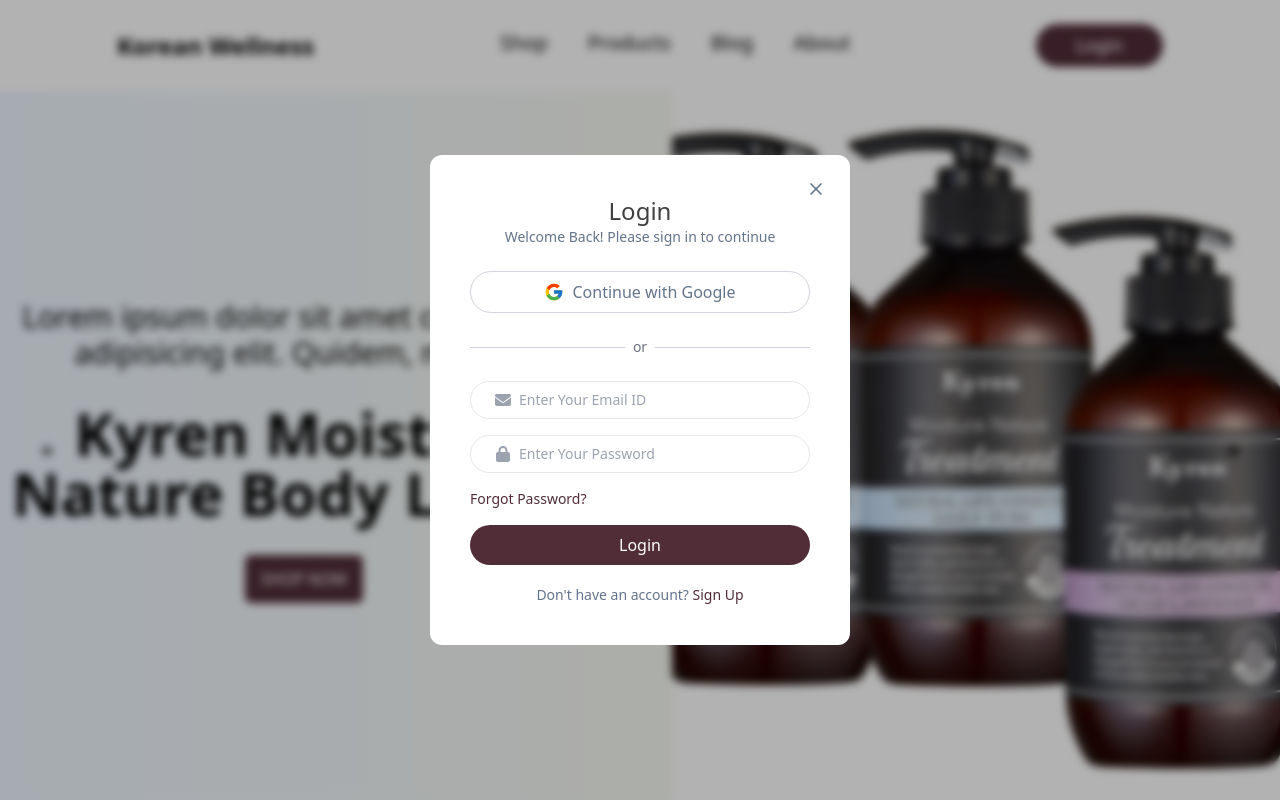
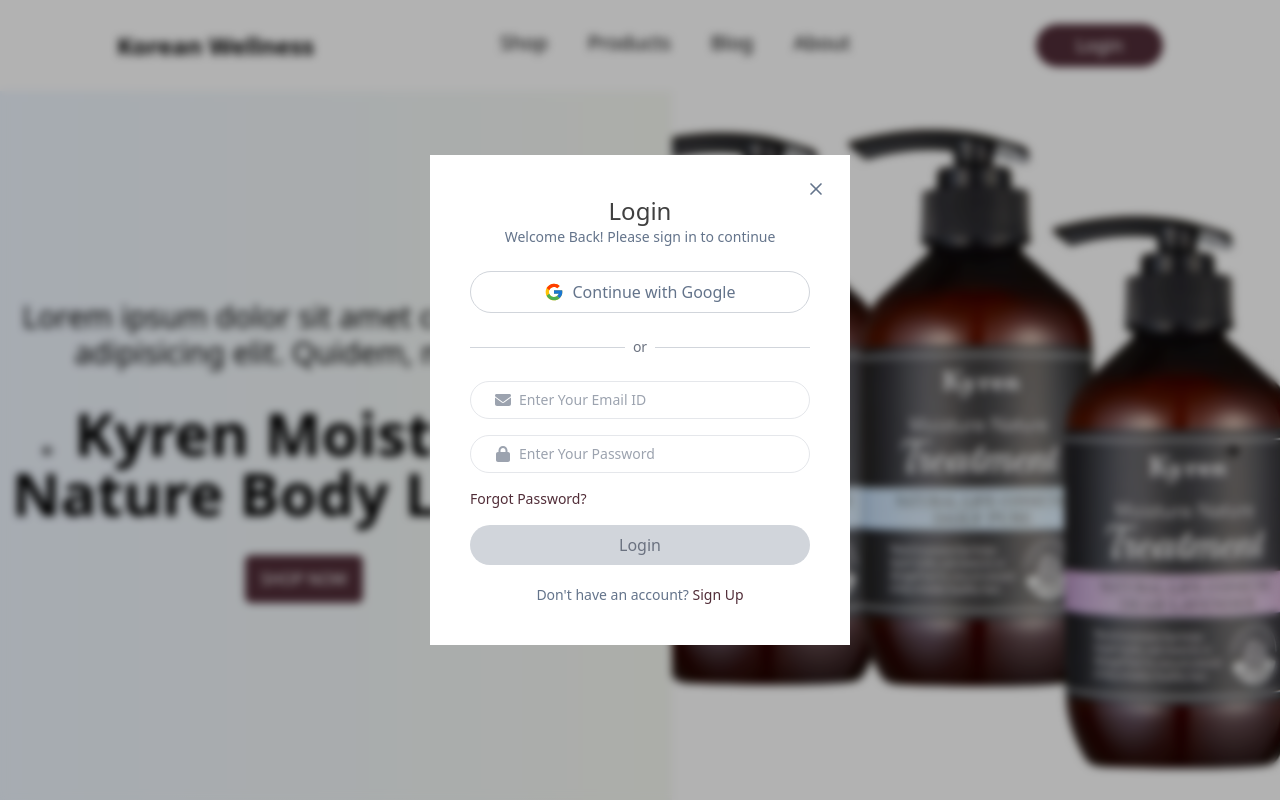
Before and after one commit to kaustuv123/Korean-Wellness, a Next.js app: page / in a window 1280 px wide. Both pictures are taken after a click on the button "Login". Shown: the top 800 px of the page. Built offline with nearby package versions, Linux system fonts and the light colour scheme.

Commit message:
SignUp Validation Done

```diff
--- a/components/LoginPage.tsx
+++ b/components/LoginPage.tsx
@@ -11,6 +11,18 @@
 
 const LoginPage = ({ onClose }: LoginPageProps) => {
   const [state, setState] = useState<"Login" | "Sign Up">("Login");
+  const [formData, setFormData] = useState({
+    firstName: '',
+    lastName: '',
+    phone: '',
+    email: '',
+    password: '',
+    confirmPassword: ''
+  });
+  const [errors, setErrors] = useState({
+    phone: '',
+    password: ''
+  });
 
   useEffect(() => {
     document.body.style.overflow = "hidden";
@@ -23,13 +35,32 @@
     console.log("Google login clicked");
   };
 
+  const isFormValid = () => {
+    if (state === "Login") {
+      return formData.email.trim() !== '' && formData.password.trim() !== '';
+    } else {
+      return (
+        formData.firstName.trim() !== '' &&
+        formData.lastName.trim() !== '' &&
+        formData.phone.trim() !== '' &&
+        formData.email.trim() !== '' &&
+        formData.password.trim() !== '' &&
+        formData.confirmPassword.trim() !== '' &&
+        errors.phone === '' &&
+        errors.password === ''
+      );
+    }
+  };
+
   return (
     <div className="fixed top-0 left-0 right-0 bottom-0 z-[100] backdrop-blur-sm bg-black/30 flex justify-center items-center p-4">
-      <form className="relative bg-white p-6 sm:p-10 rounded-xl text-slate-500 w-full max-w-[420px] max-h-[90vh] overflow-y-auto">
+      <form className="relative bg-white p-6 sm:p-10 text-slate-500 w-full max-w-[420px] max-h-[90vh] overflow-y-auto">
         <h1 className="text-center text-xl sm:text-2xl text-neutral-700 font-medium">
           {state}
         </h1>
-        <p className="text-sm text-center mb-6">Welcome Back! Please sign in to continue</p>
+        <p className="text-sm text-center mb-6">
+          {state === "Login" ? "Welcome Back! Please sign in to continue" : "Create an account to get started"}
+        </p>
 
         <button
           type="button"
@@ -55,6 +86,8 @@
                   className="outline-none text-sm w-full"
                   type="text"
                   placeholder="First Name"
+                  value={formData.firstName}
+                  onChange={(e) => setFormData({ ...formData, firstName: e.target.value })}
                   required
                 />
               </div>
@@ -64,23 +97,36 @@
                   className="outline-none text-sm w-full"
                   type="text"
                   placeholder="Last Name"
+                  value={formData.lastName}
+                  onChange={(e) => setFormData({ ...formData, lastName: e.target.value })}
                   required
                 />
               </div>
             </div>
 
-            <div className="border px-4 sm:px-6 py-2 flex items-center gap-2 rounded-full mb-4">
+            <div className="mb-4">
+              <div className="border px-4 sm:px-6 py-2 flex items-center gap-2 rounded-full">
                 <FaPhone className="text-gray-400 flex-shrink-0" />
                 <input
                   className="outline-none text-sm w-full"
                   type="tel"
                   pattern="[0-9]{10}"
                   maxLength={10}
-                minLength={10}
                   placeholder="Mobile Number"
-                title="Please enter a valid 10-digit phone number"
+                  value={formData.phone}
+                  onChange={(e) => {
+                    const value = e.target.value.replace(/\D/g, '');
+                    setFormData({ ...formData, phone: value });
+                    if (value.length !== 10 && value.length > 0) {
+                      setErrors(prev => ({ ...prev, phone: 'Mobile Number must be of 10 Digits' }));
+                    } else {
+                      setErrors(prev => ({ ...prev, phone: '' }));
+                    }
+                  }}
                   required
                 />
+              </div>
+              {errors.phone && <p className="text-red-500 text-xs mt-1 ml-2">{errors.phone}</p>}
             </div>
           </>
         )}
@@ -91,6 +137,8 @@
             className="outline-none text-sm w-full"
             type="email"
             placeholder="Enter Your Email ID"
+            value={formData.email}
+            onChange={(e) => setFormData({ ...formData, email: e.target.value })}
             required
           />
         </div>
@@ -101,28 +149,48 @@
             className="outline-none text-sm w-full"
             type="password"
             placeholder="Enter Your Password"
+            value={formData.password}
+            onChange={(e) => setFormData({ ...formData, password: e.target.value })}
             required
           />
         </div>
 
         {state !== "Login" && (
-          <div className="border px-4 sm:px-6 py-2 flex items-center gap-2 rounded-full mb-4">
+          <div className="mb-4">
+            <div className="border px-4 sm:px-6 py-2 flex items-center gap-2 rounded-full">
               <FaLock className="text-gray-400 flex-shrink-0" />
               <input
                 className="outline-none text-sm w-full"
                 type="password"
                 placeholder="Confirm Password"
+                value={formData.confirmPassword}
+                onChange={(e) => {
+                  const value = e.target.value;
+                  setFormData({ ...formData, confirmPassword: value });
+                  if (value !== formData.password) {
+                    setErrors(prev => ({ ...prev, password: 'Passwords do not match' }));
+                  } else {
+                    setErrors(prev => ({ ...prev, password: '' }));
+                  }
+                }}
                 required
               />
             </div>
+            {errors.password && <p className="text-red-500 text-xs mt-1 ml-2">{errors.password}</p>}
+          </div>
         )}
 
-        <p className="text-sm text-eggPlant my-4 cursor-pointer hover:underline">
+        <p className="text-sm text-eggPlant my-4 cursor-pointer hover:underline max-w-auto">
           Forgot Password?
         </p>
         <button
           type="submit"
-          className="bg-eggPlant w-full text-white py-2 rounded-full hover:bg-[#915063] transition-colors text-sm sm:text-base"
+          disabled={!isFormValid()}
+          className={`w-full py-2 rounded-full text-sm sm:text-base transition-colors ${
+            isFormValid()
+              ? 'bg-eggPlant text-white hover:bg-[#915063]'
+              : 'bg-gray-300 text-gray-500 cursor-not-allowed'
+          }`}
         >
           {state === "Login" ? "Login" : "Create Account"}
         </button>
```
Lines whose indentation alone changed are shown as unchanged.
